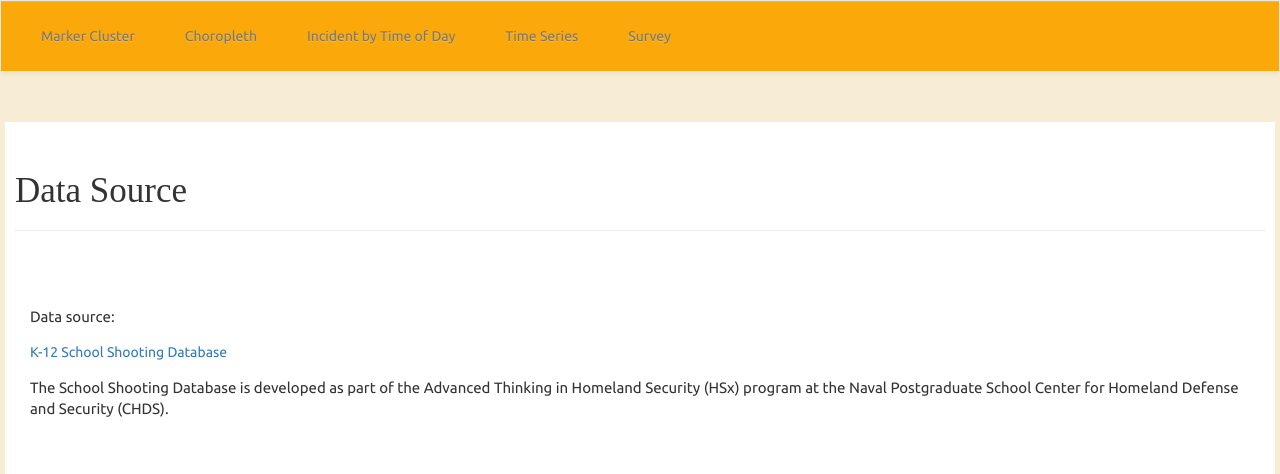
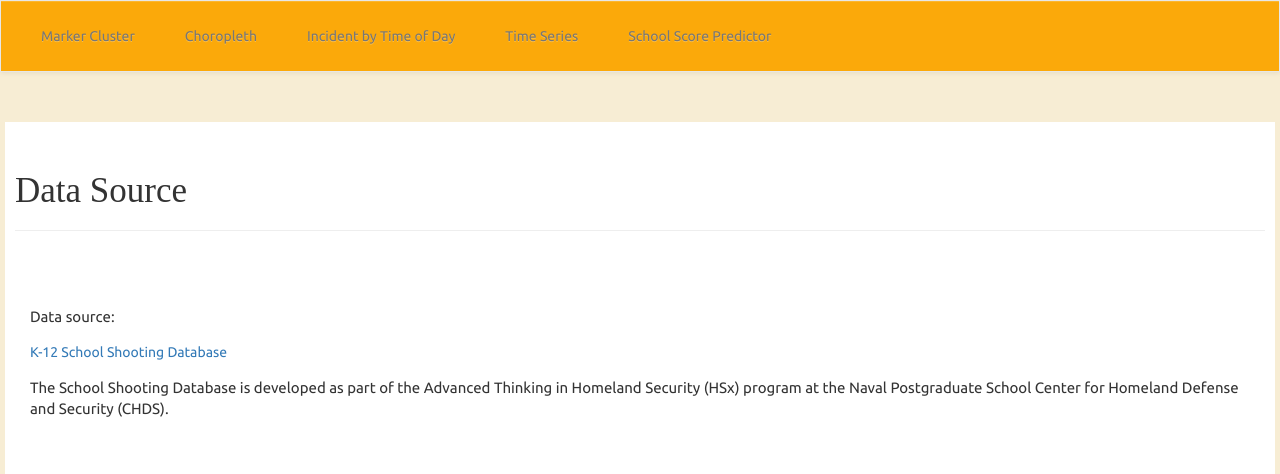
Before and after one commit to minsom/UCB_project_3, a Flask app: page / in a window 1280 px wide. Shown: the top 474 px of the page. Run offline with Flask 2, Linux system fonts and the light colour scheme; some libraries are stand-ins or nearby versions; some web fonts are replaced.

Commit message:
link update

```diff
--- a/templates/index.html
+++ b/templates/index.html
@@ -79,7 +79,7 @@
 
                         <li><a class="nav-link" href="/timeSeries">Time Series</a></li>
 
-                        <li><a class="nav-link" href="/send">Survey</a></li>
+                        <li><a class="nav-link" href="/survey">School Score Predictor</a></li>
 
                     </ul>
                 </div><!-- /.navbar-collapse -->
```
